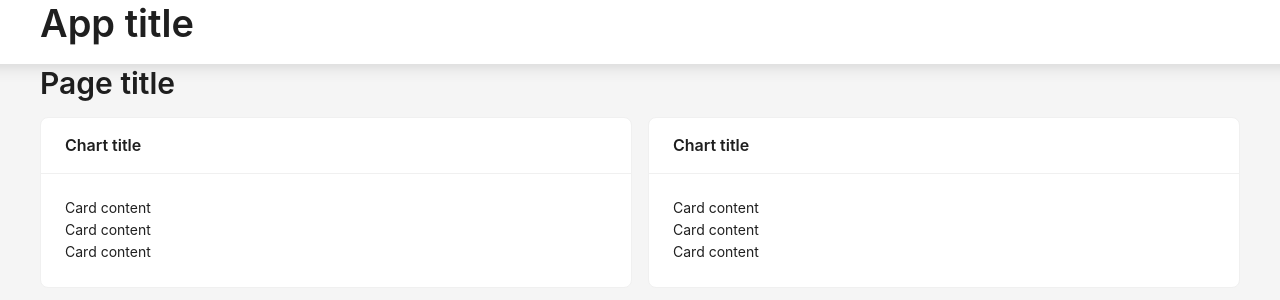
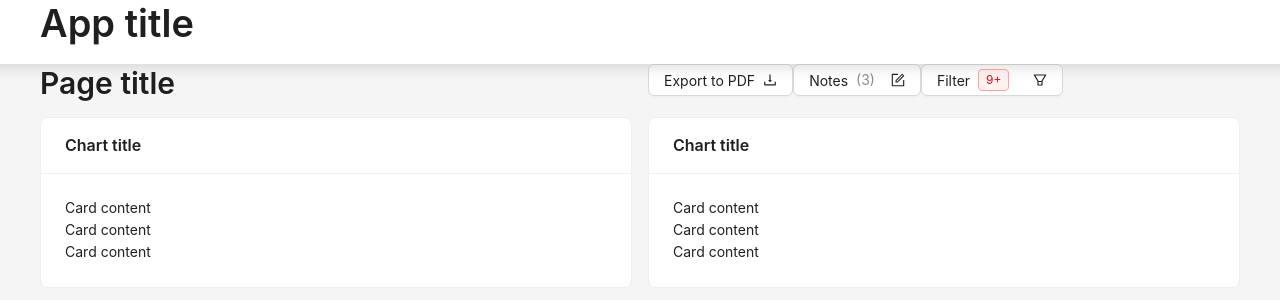
Before and after one commit to amuzalevskiy/ark-talent-task, a Next.js app: page / in a window 1280 px wide. Shown: the top 300 px of the page. Built offline with nearby package versions, Linux system fonts and the light colour scheme.

Commit message:
Buttons raw implementation

```diff
--- a/pages/index.tsx
+++ b/pages/index.tsx
@@ -1,8 +1,9 @@
 import React from 'react';
-import { Layout, Space, Card, Typography, Col, Row } from 'antd';
+import { Layout, Space, Card, Typography, Col, Row, Button, Tag } from 'antd';
+import { DownloadOutlined, FormOutlined, FilterOutlined } from '@ant-design/icons';
 
 const { Header, Footer, Content } = Layout;
-const { Title } = Typography;
+const { Title, Text } = Typography;
 
 const headerStyle: React.CSSProperties = {
   height: 64,
@@ -24,7 +25,16 @@ const App: React.FC = () => (
     <Layout>
       <Header style={headerStyle}><Title>App title</Title></Header>
       <Content style={contentStyle}>
-        <Title level={2}>Page title</Title>
+        <Row gutter={16}>
+            <Col span={12}>
+              <Title level={2}>Page title</Title>
+            </Col>
+            <Col span={12}>
+              <Button>Export to PDF <DownloadOutlined /></Button>
+              <Button>Notes <Text type="secondary">(3)</Text> <FormOutlined /></Button>
+              <Button>Filter <Tag color="red">9+</Tag> <FilterOutlined /></Button>
+            </Col>
+        </Row>
         <Row gutter={16}>
           <Col span={12}>
             <Card title="Chart title" bordered={true}>
```
